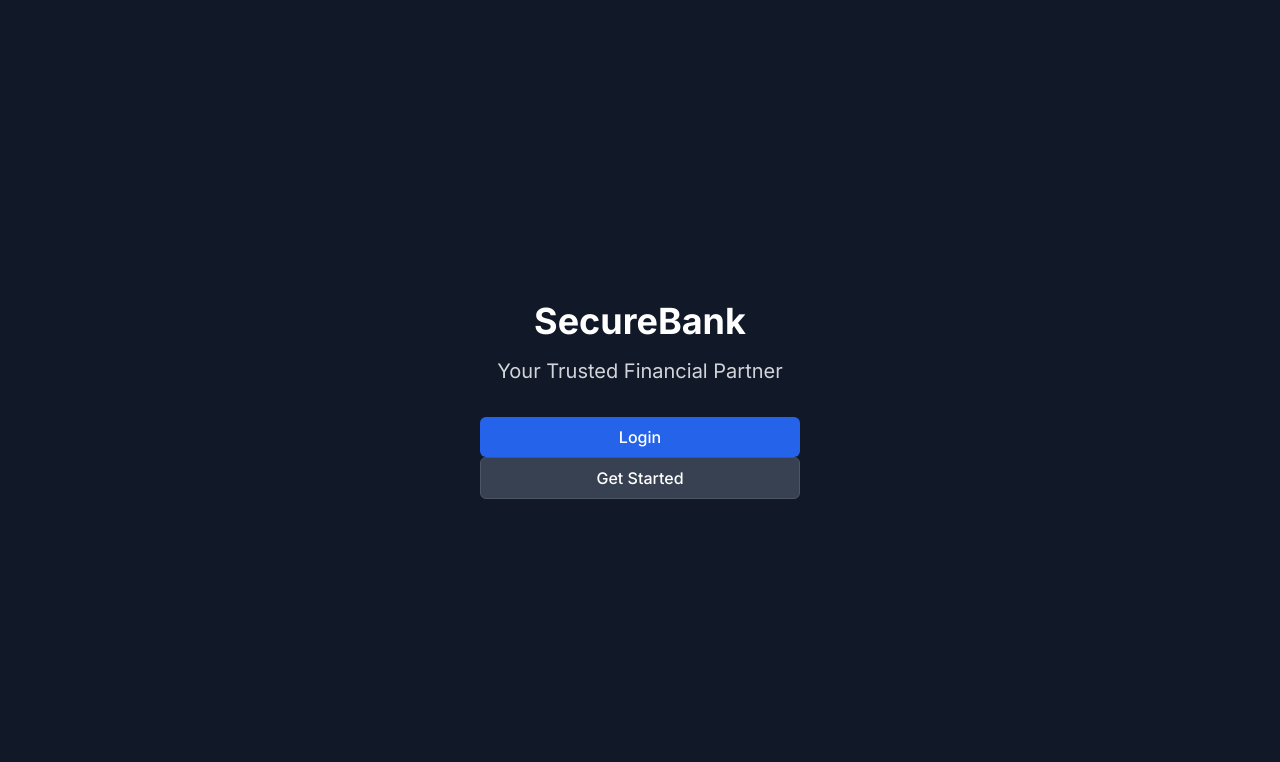
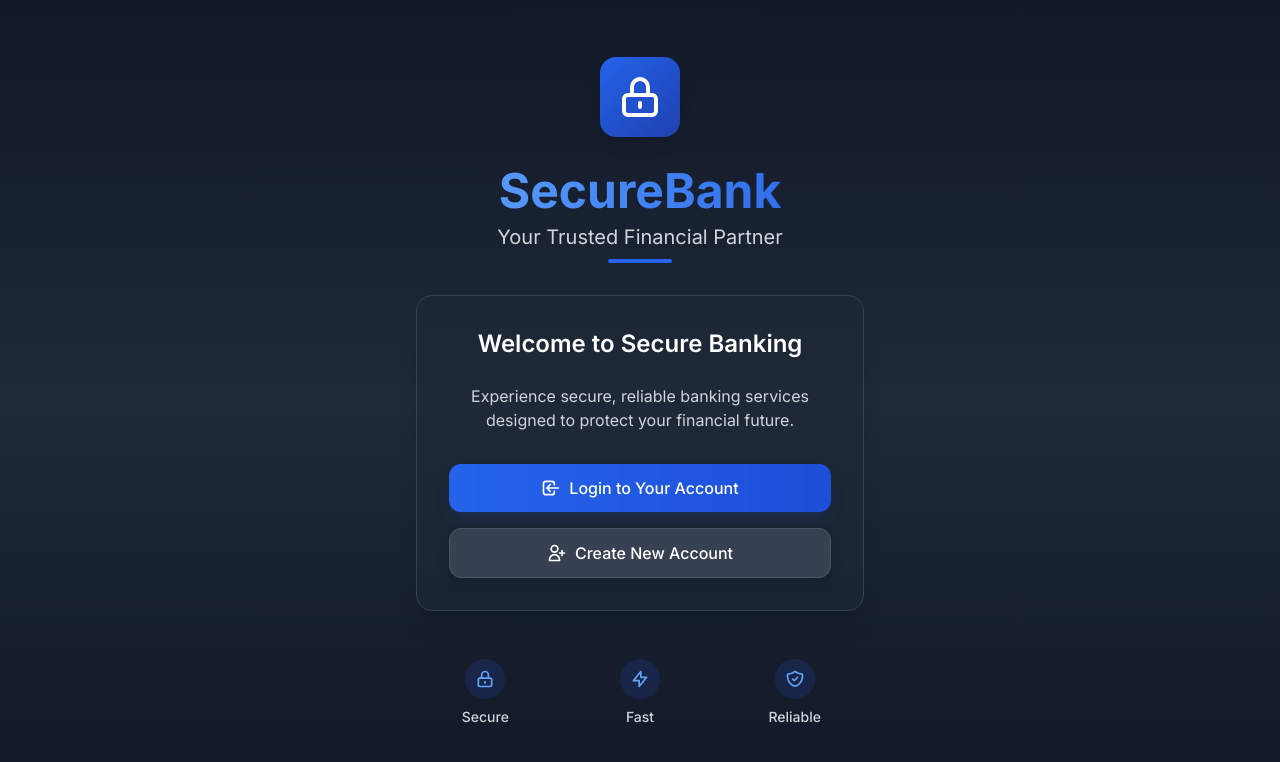
Before and after one commit to sunnypatell/securebank-ctf, a Next.js app in the folder frontend/: page / in a window 1280 px wide. Shown: the top 762 px of the page. Built offline with nearby package versions, Linux system fonts and the light colour scheme.

Commit message:
style(home): enhance landing page design with modern UI elements

```diff
--- a/frontend/app/page.tsx
+++ b/frontend/app/page.tsx
@@ -1,21 +1,137 @@
 export default function Home() {
   return (
-    <main className="min-h-screen flex flex-col items-center justify-center bg-gray-900 text-white">
-      <h1 className="text-4xl font-bold mb-4">SecureBank</h1>
-      <p className="text-xl text-gray-300 mb-8">Your Trusted Financial Partner</p>
+    <main className="min-h-screen flex flex-col items-center justify-center bg-gradient-to-b from-gray-900 via-gray-800 to-gray-900 text-white px-4">
+      <div className="w-full max-w-md mx-auto text-center">
+        {/* Logo/Brand */}
+        <div className="mb-8">
+          <div className="inline-block p-4 bg-gradient-to-br from-blue-600 to-blue-800 rounded-2xl shadow-lg mb-6">
+            <svg
+              className="w-12 h-12 text-white"
+              fill="none"
+              stroke="currentColor"
+              viewBox="0 0 24 24"
+              xmlns="http://www.w3.org/2000/svg"
+            >
+              <path
+                strokeLinecap="round"
+                strokeLinejoin="round"
+                strokeWidth={2}
+                d="M12 15v2m-6 4h12a2 2 0 002-2v-6a2 2 0 00-2-2H6a2 2 0 00-2 2v6a2 2 0 002 2zm10-10V7a4 4 0 00-8 0v4h8z"
+              />
+            </svg>
+          </div>
+          <h1 className="text-5xl font-bold mb-2 bg-clip-text text-transparent bg-gradient-to-r from-blue-400 to-blue-600">
+            SecureBank
+          </h1>
+          <p className="text-xl text-gray-300 mb-2">Your Trusted Financial Partner</p>
+          <div className="w-16 h-1 bg-blue-600 mx-auto rounded-full mb-8"></div>
+        </div>
 
-      <div className="space-y-4 w-full max-w-xs">
-        <a href="/login">
-          <button className="w-full bg-blue-600 hover:bg-blue-700 text-white font-medium py-2 px-6 rounded-md">
-            Login
-          </button>
-        </a>
+        {/* Card Container */}
+        <div className="bg-gray-800/50 backdrop-blur-sm p-8 rounded-2xl shadow-xl border border-gray-700 mb-8">
+          <h2 className="text-2xl font-semibold mb-6">Welcome to Secure Banking</h2>
+          <p className="text-gray-300 mb-8">
+            Experience secure, reliable banking services designed to protect your financial future.
+          </p>
 
-        <a href="/register">
-          <button className="w-full bg-gray-700 hover:bg-gray-600 text-white font-medium py-2 px-6 rounded-md border border-gray-600">
-            Get Started
-          </button>
-        </a>
+          <div className="space-y-4">
+            <a href="/login" className="block">
+              <button className="w-full bg-gradient-to-r from-blue-600 to-blue-700 hover:from-blue-700 hover:to-blue-800 text-white font-medium py-3 px-6 rounded-xl transition duration-300 shadow-lg shadow-blue-900/30 flex items-center justify-center">
+                <svg
+                  className="w-5 h-5 mr-2"
+                  fill="none"
+                  stroke="currentColor"
+                  viewBox="0 0 24 24"
+                  xmlns="http://www.w3.org/2000/svg"
+                >
+                  <path
+                    strokeLinecap="round"
+                    strokeLinejoin="round"
+                    strokeWidth={2}
+                    d="M11 16l-4-4m0 0l4-4m-4 4h14m-5 4v1a3 3 0 01-3 3H6a3 3 0 01-3-3V7a3 3 0 013-3h7a3 3 0 013 3v1"
+                  />
+                </svg>
+                Login to Your Account
+              </button>
+            </a>
+
+            <a href="/register" className="block">
+              <button className="w-full bg-gray-700 hover:bg-gray-600 text-white font-medium py-3 px-6 rounded-xl transition duration-300 border border-gray-600 hover:border-gray-500 shadow-lg shadow-gray-900/20 flex items-center justify-center">
+                <svg
+                  className="w-5 h-5 mr-2"
+                  fill="none"
+                  stroke="currentColor"
+                  viewBox="0 0 24 24"
+                  xmlns="http://www.w3.org/2000/svg"
+                >
+                  <path
+                    strokeLinecap="round"
+                    strokeLinejoin="round"
+                    strokeWidth={2}
+                    d="M18 9v3m0 0v3m0-3h3m-3 0h-3m-2-5a4 4 0 11-8 0 4 4 0 018 0zM3 20a6 6 0 0112 0v1H3v-1z"
+                  />
+                </svg>
+                Create New Account
+              </button>
+            </a>
+          </div>
+        </div>
+
+        {/* Features */}
+        <div className="grid grid-cols-3 gap-4 text-center">
+          <div className="p-4">
+            <div className="w-10 h-10 mx-auto bg-blue-900/30 rounded-full flex items-center justify-center mb-2">
+              <svg
+                className="w-5 h-5 text-blue-400"
+                fill="none"
+                stroke="currentColor"
+                viewBox="0 0 24 24"
+                xmlns="http://www.w3.org/2000/svg"
+              >
+                <path
+                  strokeLinecap="round"
+                  strokeLinejoin="round"
+                  strokeWidth={2}
+                  d="M12 15v2m-6 4h12a2 2 0 002-2v-6a2 2 0 00-2-2H6a2 2 0 00-2 2v6a2 2 0 002 2zm10-10V7a4 4 0 00-8 0v4h8z"
+                />
+              </svg>
+            </div>
+            <h3 className="text-sm font-medium text-gray-300">Secure</h3>
+          </div>
+          <div className="p-4">
+            <div className="w-10 h-10 mx-auto bg-blue-900/30 rounded-full flex items-center justify-center mb-2">
+              <svg
+                className="w-5 h-5 text-blue-400"
+                fill="none"
+                stroke="currentColor"
+                viewBox="0 0 24 24"
+                xmlns="http://www.w3.org/2000/svg"
+              >
+                <path strokeLinecap="round" strokeLinejoin="round" strokeWidth={2} d="M13 10V3L4 14h7v7l9-11h-7z" />
+              </svg>
+            </div>
+            <h3 className="text-sm font-medium text-gray-300">Fast</h3>
+          </div>
+          <div className="p-4">
+            <div className="w-10 h-10 mx-auto bg-blue-900/30 rounded-full flex items-center justify-center mb-2">
+              <svg
+                className="w-5 h-5 text-blue-400"
+                fill="none"
+                stroke="currentColor"
+                viewBox="0 0 24 24"
+                xmlns="http://www.w3.org/2000/svg"
+              >
+                <path
+                  strokeLinecap="round"
+                  strokeLinejoin="round"
+                  strokeWidth={2}
+                  d="M9 12l2 2 4-4m5.618-4.016A11.955 11.955 0 0112 2.944a11.955 11.955 0 01-8.618 3.04A12.02 12.02 0 003 9c0 5.591 3.824 10.29 9 11.622 5.176-1.332 9-6.03 9-11.622 0-1.042-.133-2.052-.382-3.016z"
+                />
+              </svg>
+            </div>
+            <h3 className="text-sm font-medium text-gray-300">Reliable</h3>
+          </div>
+        </div>
       </div>
     </main>
   )
```
